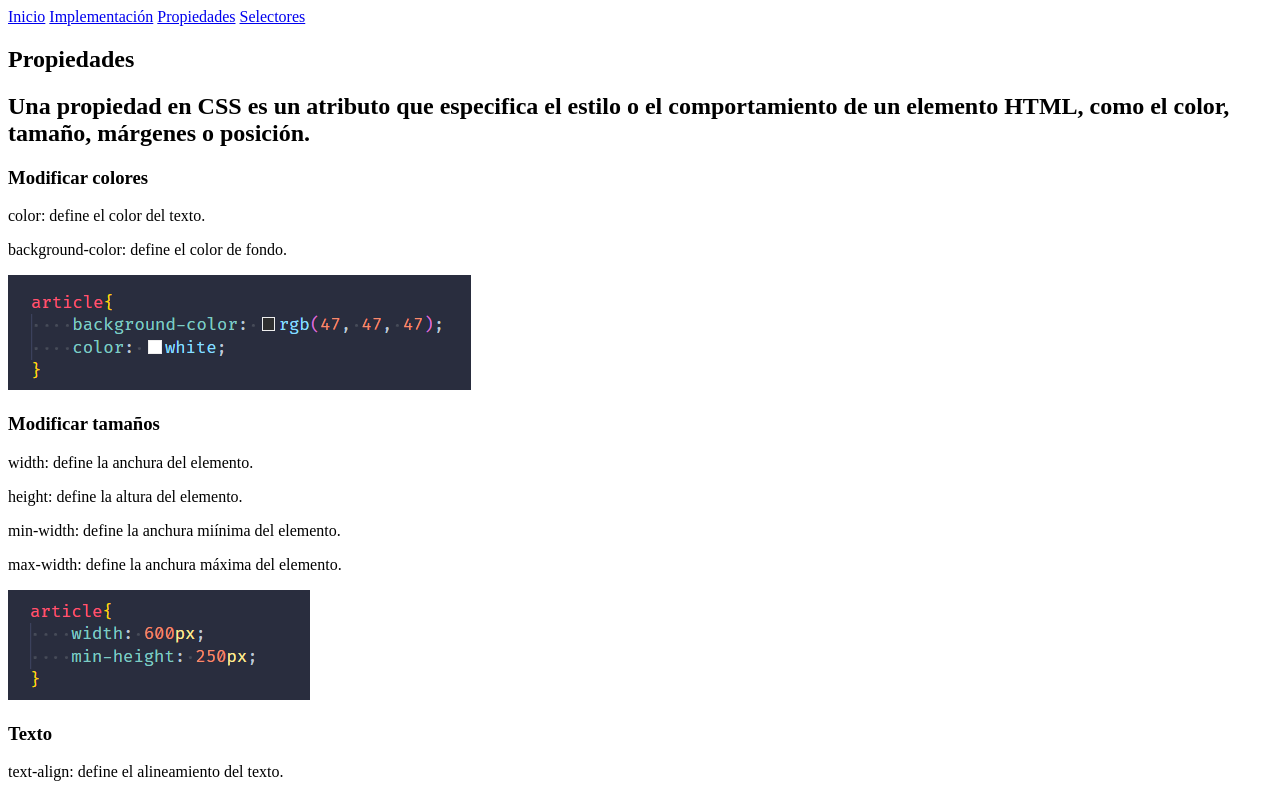
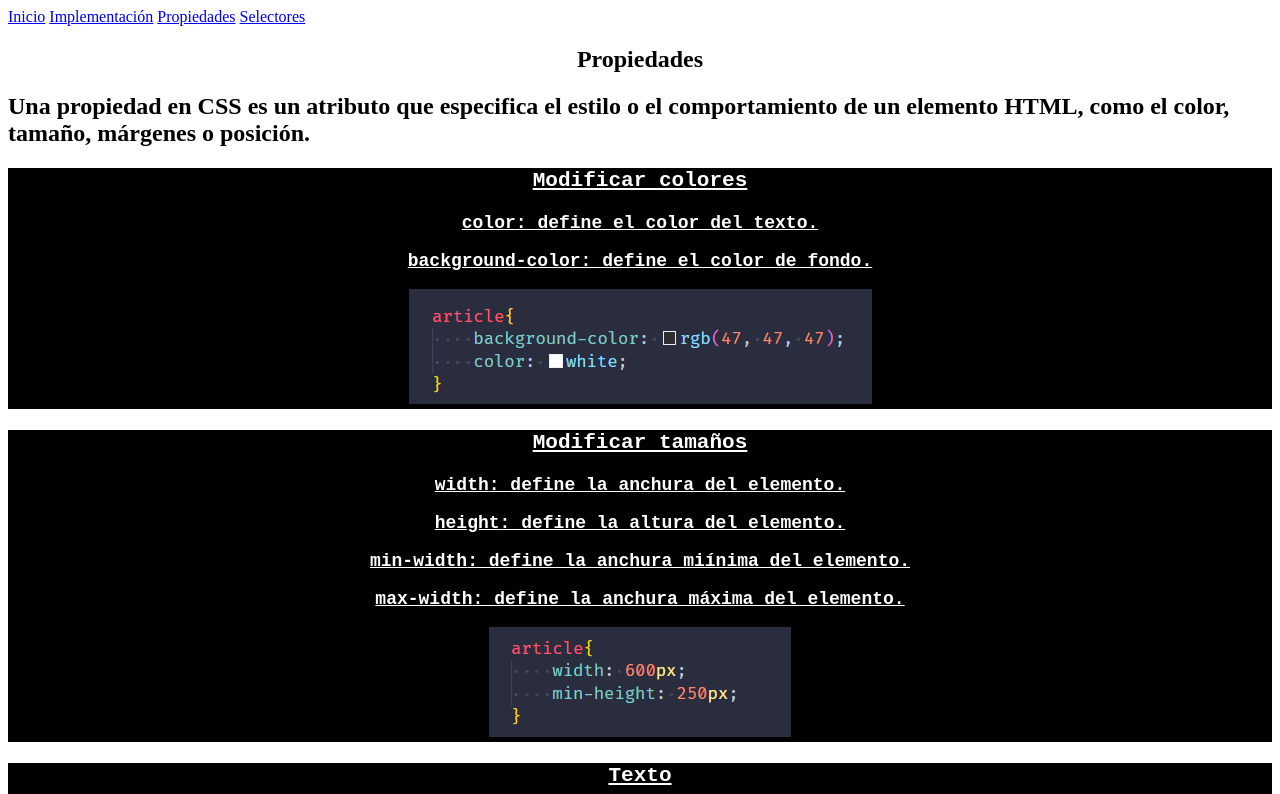
Before and after one commit to ejdavenheimer/mh-accenture, a plain HTML site: page propiedades.html in a window 1280 px wide. Shown: the top 794 px of the page. Drawn offline with Linux system fonts and the light colour scheme.

Commit message:
Estilo a ejercicio clonado

```diff
--- a/assets/styles/main.css
+++ b/assets/styles/main.css
@@ -0,0 +1,19 @@
+h1{
+    text-align: center;
+}
+
+article{
+    background-color: black;
+    color: white;
+}
+
+article{
+    font-size: 18px;
+    text-align: center;
+    font-family: 'Courier New', Courier, monospace;
+}
+
+#Propiedades .properties__articles{
+    font-weight: bold;
+    text-decoration: underline;
+}
--- a/propiedades.html
+++ b/propiedades.html
@@ -26,14 +26,14 @@
             <h2>Una propiedad en CSS es un atributo que especifica el estilo o el comportamiento de un elemento HTML,
                 como el color, tamaño, márgenes o posición.</h2>
 
-            <article>
+            <article class="properties__articles">
                 <h3>Modificar colores</h3>
                 <p> <span>color</span>: define el color del texto.</p>
                 <p> <span>background-color</span>: define el color de fondo.</p>
                 <img src="./assets/images/propiedades_colores.png" alt="Ejemplo propiedades colores">
             </article>
 
-            <article>
+            <article class="properties__articles">
                 <h3>Modificar tamaños</h3>
                 <p> <span>width</span>: define la anchura del elemento.</p>
                 <p> <span>height</span>: define la altura del elemento.</p>
@@ -43,7 +43,7 @@
 
             </article>
 
-            <article>
+            <article class="properties__articles">
                 <h3>Texto</h3>
                 <p><span>text-align</span>: define el alineamiento del texto.</p>
                 <p><span>text-decoration</span>: define la decoración del texto.</p>
```
Also changed, not shown: index.html (+1 -0 lines).
